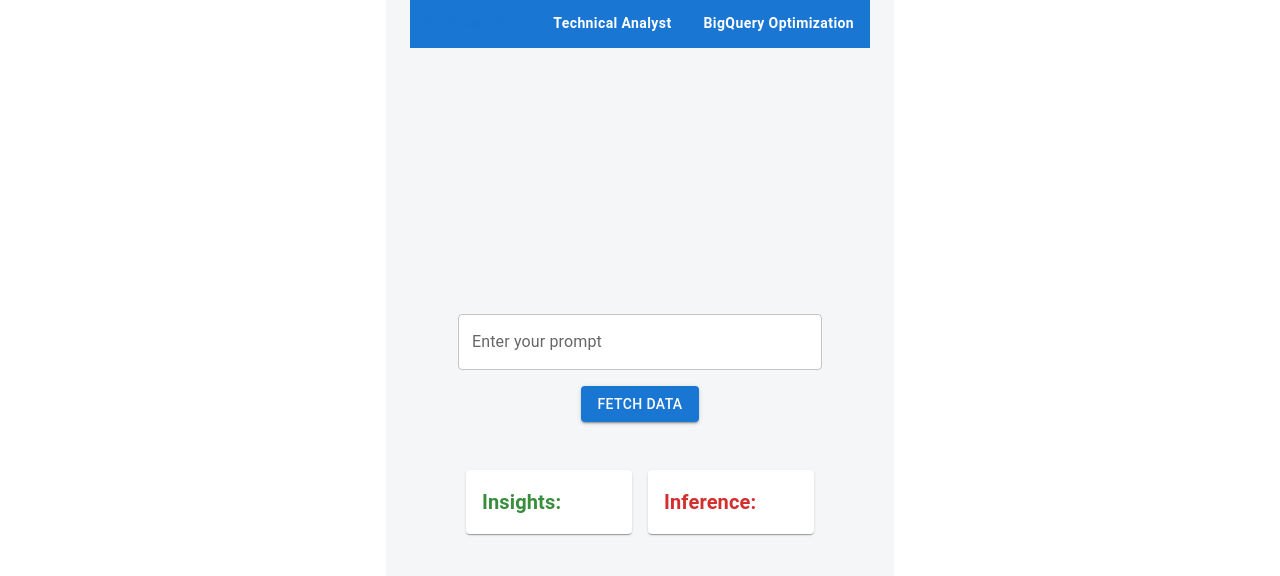
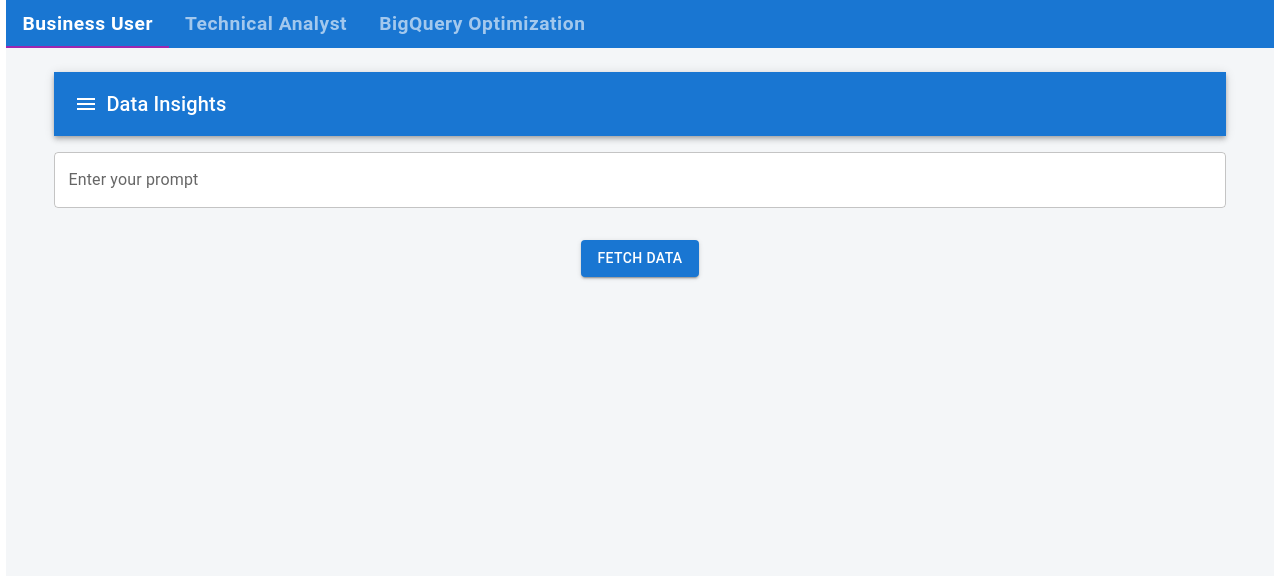
Before and after one commit to RASP-Technologies/tag-ui, a React (Vite) app: page / in a window 1280 px wide. Shown: the top 576 px of the page. Built offline with nearby package versions, Linux system fonts and the light colour scheme.

Commit message:
Added changes for the overall layout

```diff
--- a/src/App.jsx
+++ b/src/App.jsx
@@ -12,13 +12,18 @@ const App = () => {
   };
 
   return (
-    <Container maxWidth="xl" sx={{ backgroundColor: "#f4f6f8", minHeight: "100vh", display: "flex", flexDirection: "column" }}>
-      <AppBar position="static" sx={{ backgroundColor: "#1976d2", boxShadow: "none" }}>
+    <Container maxWidth={false} disableGutters sx={{ width: "99vw", margin: 0, padding: 0, backgroundColor: "#f4f6f8", minHeight: "100vh", display: "flex", flexDirection: "column" }}>
+      <AppBar position="static" sx={{ width: '100%', maxWidth: '100%', backgroundColor: "#1976d2", boxShadow: "none" }}>
         <Tabs
           value={tabIndex}
           onChange={handleTabChange}
           centered
-          sx={{ "& .MuiTab-root": { color: "white", fontWeight: "bold", textTransform: "none" }, "& .Mui-selected": { color: "#ffeb3b" } }}
+          textColor="inherit"
+          indicatorColor="secondary"
+          aria-label="secondary tabs example"
+          sx={{ "& .MuiTab-root": { fontSize: '1.2rem', color: "white", fontWeight: "bold", textTransform: "none" , alignItems: "left"}
+          ,"& .MuiTabs-flexContainer": { justifyContent: 'flex-start'}
+          }}
         >
           <Tab label="Business User" />
           <Tab label="Technical Analyst" />
--- a/src/components/BusinessUserTab.jsx
+++ b/src/components/BusinessUserTab.jsx
@@ -13,7 +13,13 @@ import {
   TableHead,
   TableRow,
   Grid,
+  Container,
+  CssBaseline,
+  AppBar,
+  Toolbar,
+  IconButton,
 } from "@mui/material";
+import MenuIcon from '@mui/icons-material/Menu';
 
 const BusinessUserTab = () => {
   const [prompt, setPrompt] = useState("");
@@ -23,6 +29,8 @@ const BusinessUserTab = () => {
   const [insights, setInsights] = useState("");
   const [inference, setInference] = useState("");
   const [nextPrompts, setNextPrompts] = useState([]);
+  const [insightLoading, setInsightLoading] = useState(false);
+  const [insightTimeout, setInsightTimeout] = useState(null);
 
   const handleFetchData = () => {
     setLoading(true);
@@ -35,19 +43,38 @@ const BusinessUserTab = () => {
         { region: "West", sales: "$105,000" },
         { region: "Central", sales: "$102,000" },
       ]);
+      setLoading(false);
+    }, 2000);
+  };
+
+    const handleInsightData = () => {
+      setInsightLoading(true);
+      setTimeout(() => {
         setInsights("North region had the highest sales in Q1 2024.");
-      setInference("Sales performance is strong in the North, and marketing efforts may need to focus on the South.");
         setNextPrompts([
                 "What are the sales for Q2 2024?",
                 "Compare Q1 2024 sales with Q1 2023.",
                 "Show sales trends for 2024.",
               ]);
-      setLoading(false);
+        setInsightLoading(false);
       }, 2000);
     };
 
   return (
-    <Box sx={{ width: "100%", display: "flex", flexDirection: "column", alignItems: "center", p: 3, backgroundColor: "#f4f6f8" }}>
+   <Container maxWidth="xl" sx={{ width: '100vw', height: '130vh', display: 'flex', flexDirection: 'column', alignItems: 'center' }}> {/* Center the content */}
+     <CssBaseline />
+       <AppBar position="static">
+         <Toolbar>
+           <IconButton edge="start" color="inherit" aria-label="menu">
+             <MenuIcon />
+           </IconButton>
+           <Typography variant="h6" style={{ flexGrow: 1 }}>
+             Data Insights
+           </Typography>
+         </Toolbar>
+       </AppBar>
+
+      <Box sx={{ mt: 2, mb: 2, width: '100%',  display: 'flex', flexDirection: 'column', alignItems: 'center' }}>
           <TextField
             fullWidth
             label="Enter your prompt"
@@ -56,6 +83,7 @@ const BusinessUserTab = () => {
             onChange={(e) => setPrompt(e.target.value)}
             sx={{ mb: 2, backgroundColor: "white", borderRadius: 1 }}
           />
+      </Box>
       <Button variant="contained" color="primary" onClick={handleFetchData} sx={{ mb: 2 }}>
         Fetch Data
       </Button>
@@ -70,7 +98,12 @@ const BusinessUserTab = () => {
       )}
 
       {data.length > 0 && (
-        <TableContainer component={Paper} sx={{ mt: 2, width: "100%" }}>
+        <Box sx={{ height: '450px', // Fixed container height
+                width: '100%',
+                display: 'flex',
+                flexDirection: 'column' }}
+        >
+        <TableContainer component={Paper} sx={{ mt: 2, mb: 2, width: "100%" }}>
           <Typography variant="h6" sx={{ p: 2, fontWeight: "bold", color: "#1976d2" }}>Retrieved Data:</Typography>
           <Table>
             <TableHead>
@@ -89,22 +122,23 @@ const BusinessUserTab = () => {
             </TableBody>
           </Table>
         </TableContainer>
+        </Box>
       )}
 
-      <Grid container spacing={2} sx={{ mt: 2, width: "100%" }}>
-        <Grid item xs={6}>
-          <Paper sx={{ p: 2 }}>
+    {data.length > 0 && (
+        <Button variant="contained" color="primary" onClick={handleInsightData} sx={{ mb: 2 }}>
+          Get Insights
+        </Button>
+      )}
+
+    { insightLoading && <CircularProgress sx={{ mt: 2 }} />}
+
+    { insights && (
+      <Paper sx={{ mt: 2, p: 2, width: "100%" }}>
         <Typography variant="h6" sx={{ fontWeight: "bold", color: "#388e3c" }}>Insights:</Typography>
         <Typography>{insights}</Typography>
       </Paper>
-        </Grid>
-        <Grid item xs={6}>
-          <Paper sx={{ p: 2 }}>
-            <Typography variant="h6" sx={{ fontWeight: "bold", color: "#d32f2f" }}>Inference:</Typography>
-            <Typography>{inference}</Typography>
-          </Paper>
-        </Grid>
-      </Grid>
+      )}
 
       {nextPrompts.length > 0 && (
         <Paper sx={{ mt: 2, p: 2, width: "100%" }}>
@@ -114,7 +148,7 @@ const BusinessUserTab = () => {
           ))}
         </Paper>
       )}
-    </Box>
+    </Container>
   );
 };
 
--- a/src/components/TechnicalAnalystTab.jsx
+++ b/src/components/TechnicalAnalystTab.jsx
@@ -13,13 +13,23 @@ import {
   TableHead,
   TableRow,
   Grid,
+  Container,
+  CssBaseline,
+  AppBar,
+  Toolbar,
+  IconButton,
 } from "@mui/material";
+import MenuIcon from '@mui/icons-material/Menu';
 
 const TechnicalAnalystTab = () => {
   const [query, setQuery] = useState("");
   const [loading, setLoading] = useState(false);
   const [optimizedQuery, setOptimizedQuery] = useState("");
   const [data, setData] = useState([]);
+  const [insights, setInsights] = useState("");
+  const [nextPrompts, setNextPrompts] = useState([]);
+  const [insightLoading, setInsightLoading] = useState(false);
+  const [insightTimeout, setInsightTimeout] = useState(null);
 
   const handleExecuteQuery = () => {
     setLoading(true);
@@ -36,16 +46,44 @@ const TechnicalAnalystTab = () => {
     }, 2000);
   };
 
+  const handleInsightData = () => {
+    setInsightLoading(true);
+    setTimeout(() => {
+      setInsights("North region had the highest sales in Q1 2024.");
+      setNextPrompts([
+              "What are the sales for Q2 2024?",
+              "Compare Q1 2024 sales with Q1 2023.",
+              "Show sales trends for 2024.",
+            ]);
+      setInsightLoading(false);
+    }, 2000);
+  };
+
   return (
-    <Box sx={{ width: "100%", display: "flex", flexDirection: "column", alignItems: "center", p: 3, backgroundColor: "#f4f6f8" }}>
-      <TextField
-        fullWidth
-        label="Enter SQL Query"
-        variant="outlined"
-        value={query}
-        onChange={(e) => setQuery(e.target.value)}
-        sx={{ mb: 2, backgroundColor: "white", borderRadius: 1 }}
-      />
+    <Container maxWidth="xl" sx={{ width: '100vw', height: '120vh', display: 'flex', flexDirection: 'column', alignItems: 'center' }}> {/* Center the content */}
+     <CssBaseline />
+        <AppBar position="static">
+          <Toolbar>
+            <IconButton edge="start" color="inherit" aria-label="menu">
+              <MenuIcon />
+            </IconButton>
+            <Typography variant="h6" style={{ flexGrow: 1 }}>
+              Query Analyser
+            </Typography>
+          </Toolbar>
+        </AppBar>
+
+      <Box sx={{ mt: 2, mb: 2, width: '100%',  display: 'flex', flexDirection: 'column', alignItems: 'center' }}>
+          <TextField
+            fullWidth
+            label="Enter your prompt"
+            variant="outlined"
+            value={prompt}
+            onChange={(e) => setPrompt(e.target.value)}
+            sx={{ mb: 2, backgroundColor: "white", borderRadius: 1 }}
+          />
+      </Box>
+
       <Button variant="contained" color="primary" onClick={handleExecuteQuery} sx={{ mb: 2 }}>
         Execute Query
       </Button>
@@ -60,7 +98,12 @@ const TechnicalAnalystTab = () => {
       )}
 
       {data.length > 0 && (
-        <TableContainer component={Paper} sx={{ mt: 2, width: "100%" }}>
+        <Box sx={{ height: '450px', // Fixed container height
+            width: '100%',
+            display: 'flex',
+            flexDirection: 'column' }}
+        >
+        <TableContainer component={Paper} sx={{ mt: 2, mb : 2, width: "100%", maxHeight: 440, overflow: 'auto', table: { tableLayout: 'fixed' }}}>
           <Typography variant="h6" sx={{ p: 2, fontWeight: "bold", color: "#1976d2" }}>Retrieved Data:</Typography>
           <Table>
             <TableHead>
@@ -81,8 +124,33 @@ const TechnicalAnalystTab = () => {
             </TableBody>
           </Table>
         </TableContainer>
+        </Box>
       )}
-    </Box>
+
+      {data.length > 0 && (
+          <Button variant="contained" color="primary" onClick={handleInsightData} sx={{ mb: 2 }}>
+            Get Insights
+          </Button>
+        )}
+
+      {insightLoading && <CircularProgress sx={{ mt: 2 }} />}
+
+      {insights && (
+        <Paper sx={{ mt: 2, p: 2, width: "100%" }}>
+          <Typography variant="h6" sx={{ fontWeight: "bold", color: "#388e3c" }}>Insights:</Typography>
+          <Typography>{insights}</Typography>
+        </Paper>
+        )}
+
+        {nextPrompts.length > 0 && (
+          <Paper sx={{ mt: 2, p: 2, width: "100%" }}>
+            <Typography variant="h6" sx={{ fontWeight: "bold", color: "#ff9800" }}>Suggested Next Prompts:</Typography>
+            {nextPrompts.map((p, index) => (
+              <Typography key={index}>- {p}</Typography>
+            ))}
+          </Paper>
+        )}
+    </Container>
   );
 };
 
```
Lines whose indentation alone changed are shown as unchanged.
